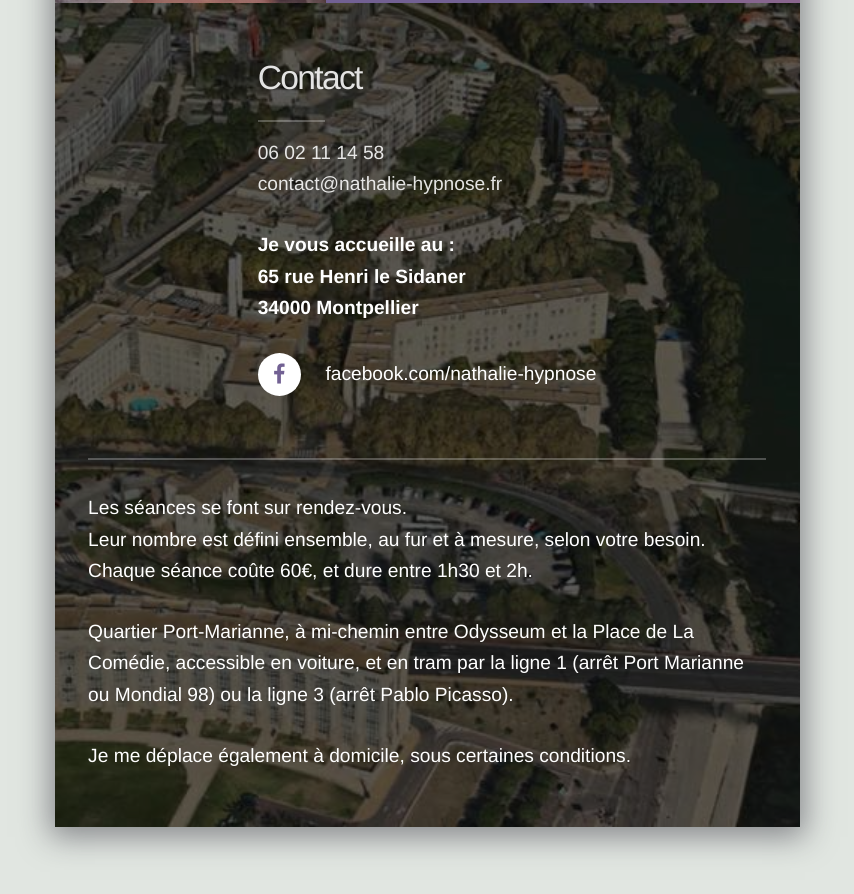
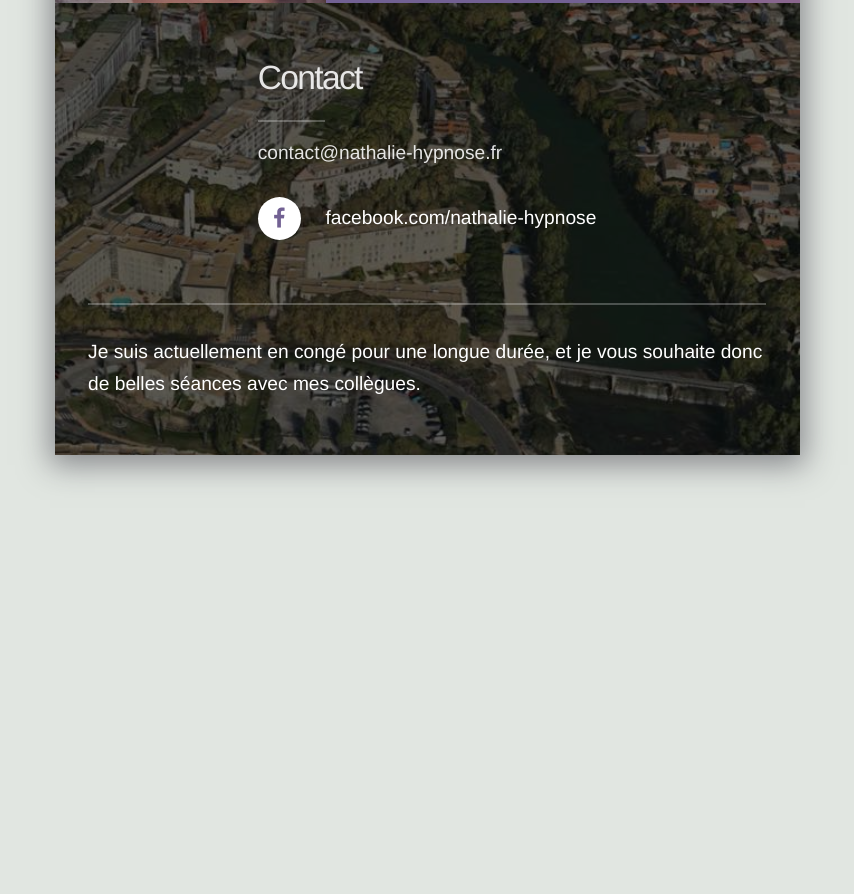
Before and after one commit to namlook/nathalie-hypnose, a plain HTML site: page index.html in a window 1280 px wide. Shown: the part 2284-3178 px from the top of the page, without its empty margins (213-1067 px from the left). After the commit the page ends 2854 px from the top, so only its background shows below. Drawn offline with Linux system fonts and the light colour scheme.

Commit message:
add activity closing informations

```diff
--- a/index.html
+++ b/index.html
@@ -189,16 +189,16 @@
 					<div class="span-3-15">
 						<h2 class="major">Contact</h2>
 						<p>
-							<b>06 02 11 14 58</b>
-							<br />
+							<!--<b>06 02 11 14 58</b>
+							<br />-->
 							<b>contact@nathalie-hypnose.fr</b>
 						</p>
 
-						<p style="font-weight: bold">
+						<!--<p style="font-weight: bold">
 							Je vous accueille au :
 							<br /> 65 rue Henri le Sidaner
 							<br /> 34000 Montpellier
-						</p>
+						</p>-->
 						<ul class="contact-icons color1">
 							<li class="icon fa-facebook">
 								<a href="http://www.facebook.com/nathalie.hypnose" target="_blank">facebook.com/nathalie-hypnose</a>
@@ -208,7 +208,8 @@
 
 					</div>
 					<div class="span-1-5" id="contact-infos">
-						<p>
+						<p>Je suis actuellement en congé pour une longue durée, et je vous souhaite donc de belles séances avec mes collègues.</p>
+						<!--<p>
 							Les séances se font sur rendez-vous.
 							<br /> Leur nombre est défini ensemble, au fur et à mesure, selon votre besoin.
 							<br /> Chaque séance coûte 60€, et dure entre 1h30 et 2h.
@@ -221,7 +222,7 @@
 
 						<p>
 							Je me déplace également à domicile, sous certaines conditions.
-						</p>
+						</p>-->
 
 					</div>
 				</div>
```
